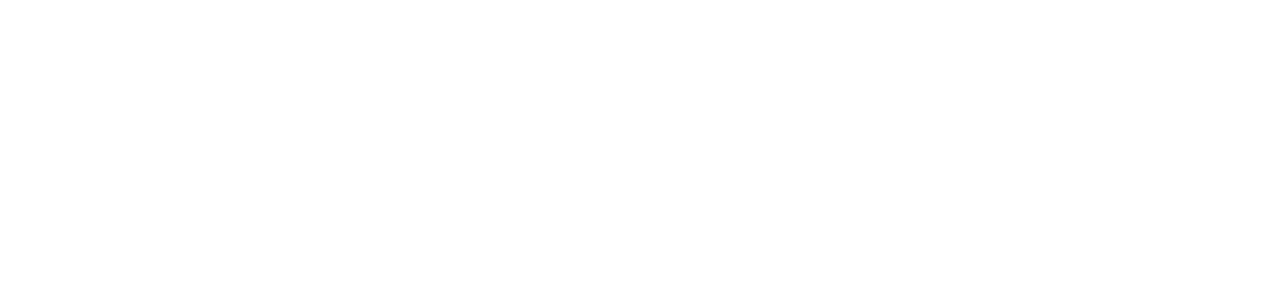
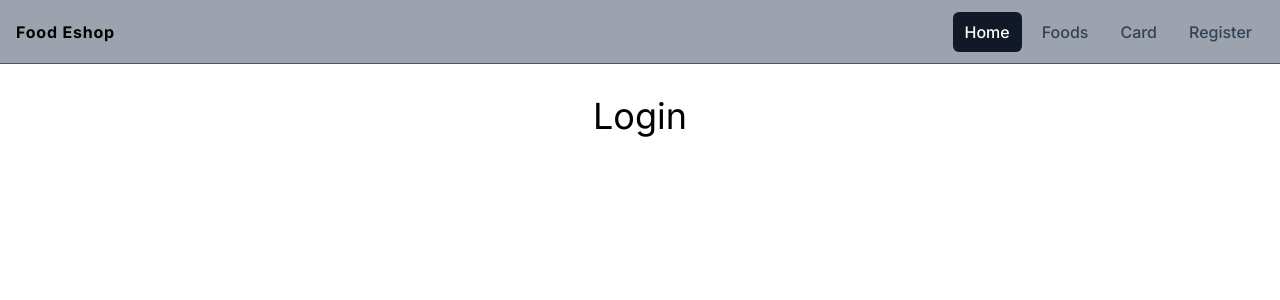
Before and after one commit to peterdinis/NextJs-Eshop, a Next.js app: page /auth/login in a window 1280 px wide. Shown: the top 300 px of the page. Built offline with nearby package versions, Linux system fonts and the light colour scheme.

Commit message:
feat: Updating components and pages wip

```diff
--- a/src/components/auth/LoginForm.tsx
+++ b/src/components/auth/LoginForm.tsx
@@ -1,7 +1,13 @@
+"use client"
+
+import Header from "../shared/Header";
+import Navbar from "../shared/Navbar";
+
 const LoginForm: React.FC = () =>{
     return (
         <>
-
+          <Navbar />
+          <Header name="Login" />
         </>
     )
 }
--- a/src/components/auth/ProfileWrapper.tsx
+++ b/src/components/auth/ProfileWrapper.tsx
@@ -1,7 +1,11 @@
+"use client"
+
+import Navbar from "../shared/Navbar";
+
 const ProfileWrapper: React.FC = () => {
     return (
         <>
-
+          <Navbar />
         </>
     )
 }
--- a/src/components/auth/RegisterForm.tsx
+++ b/src/components/auth/RegisterForm.tsx
@@ -1,7 +1,13 @@
+"use client"
+
+import Header from "../shared/Header";
+import Navbar from "../shared/Navbar";
+
 const RegisterForm: React.FC = () =>{
     return (
         <>
-
+           <Navbar />
+           <Header name="Register" />
         </>
     )
 }
--- a/src/components/card/CardWrapper.tsx
+++ b/src/components/card/CardWrapper.tsx
@@ -1,9 +1,11 @@
 "use client"
+
+import Header from "../shared/Header"
 
 const CardWrapper: React.FC = () => {
     return (
         <>
-            <span>I am card</span>
+            <Header name="My Card" />
         </>
     )
 }
--- a/src/components/shared/Menu.tsx
+++ b/src/components/shared/Menu.tsx
@@ -22,7 +22,7 @@
             Card
         </Link>
         <Link
-            href="/register"
+            href="/auth/register"
             className="block md:inline-block px-3 py-2 rounded-md hover:text-white hover:bg-gray-700 focus:outline-none focus:text-white focus:bg-gray-700"
         >
             Register
```
